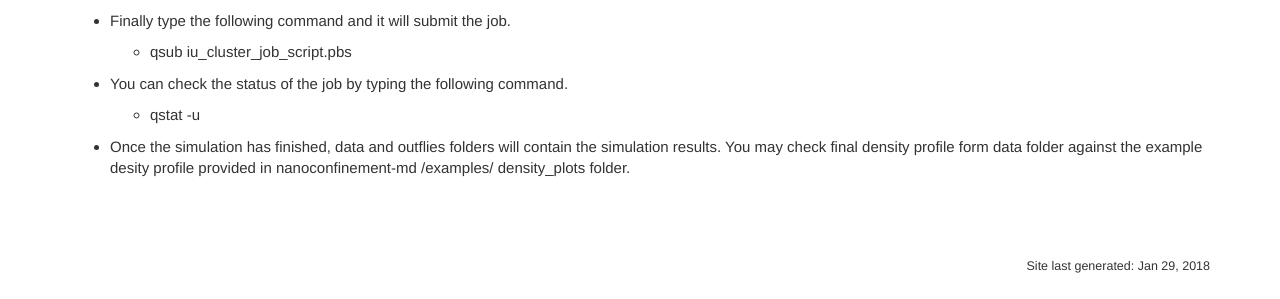
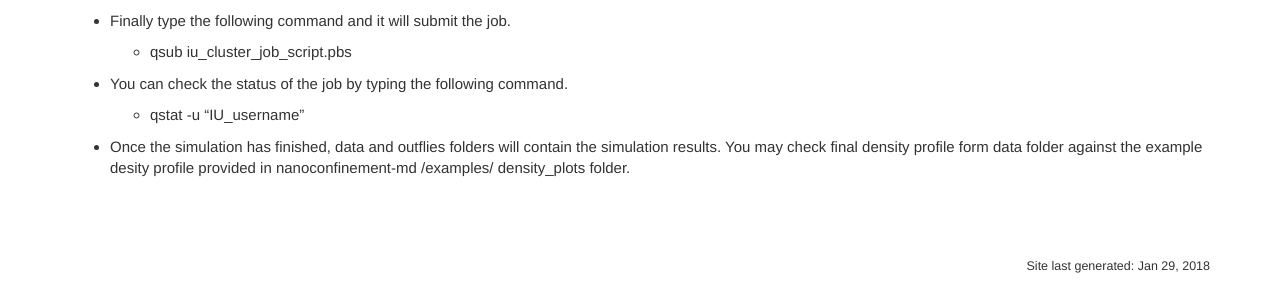
Before and after one commit to softmaterialslab/nanoconfinement-md, a Jekyll site: the page built from docs/index.md, in a window 1280 px wide. Shown: the part 1749-2048 px from the top of the page. Built offline with Jekyll 4.4.1, drawn with Linux system fonts in a browser that asks for light colours; nearby versions of some CDN libraries; our own code applies the rules of GitHub Pages for plain Markdown files; comment, search, counter and statistics services are not loaded.

Commit message:
Update index.md

```diff
--- a/docs/index.md
+++ b/docs/index.md
@@ -51,5 +51,5 @@ The nanoconfinement code is open source and can optionally be built from source
 * Finally type the following command and it will submit the job.
     * qsub iu_cluster_job_script.pbs
 * You can check the status of the job by typing the following command.
-    * qstat -u <IU username>
+    * qstat -u "IU_username"
 * Once the simulation has finished, data and outflies folders will contain the simulation results. You may check final density profile form data folder against the example desity profile provided in nanoconfinement-md /examples/ density_plots folder.
```
